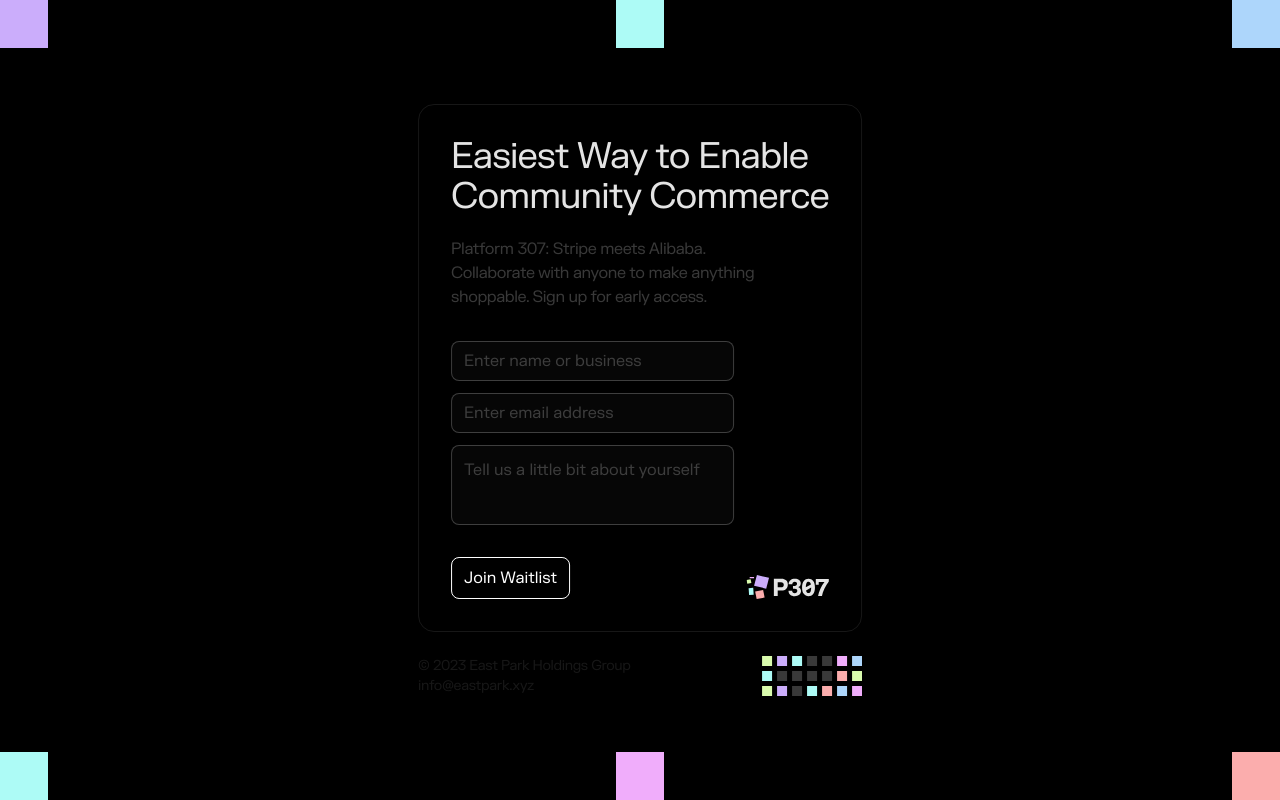
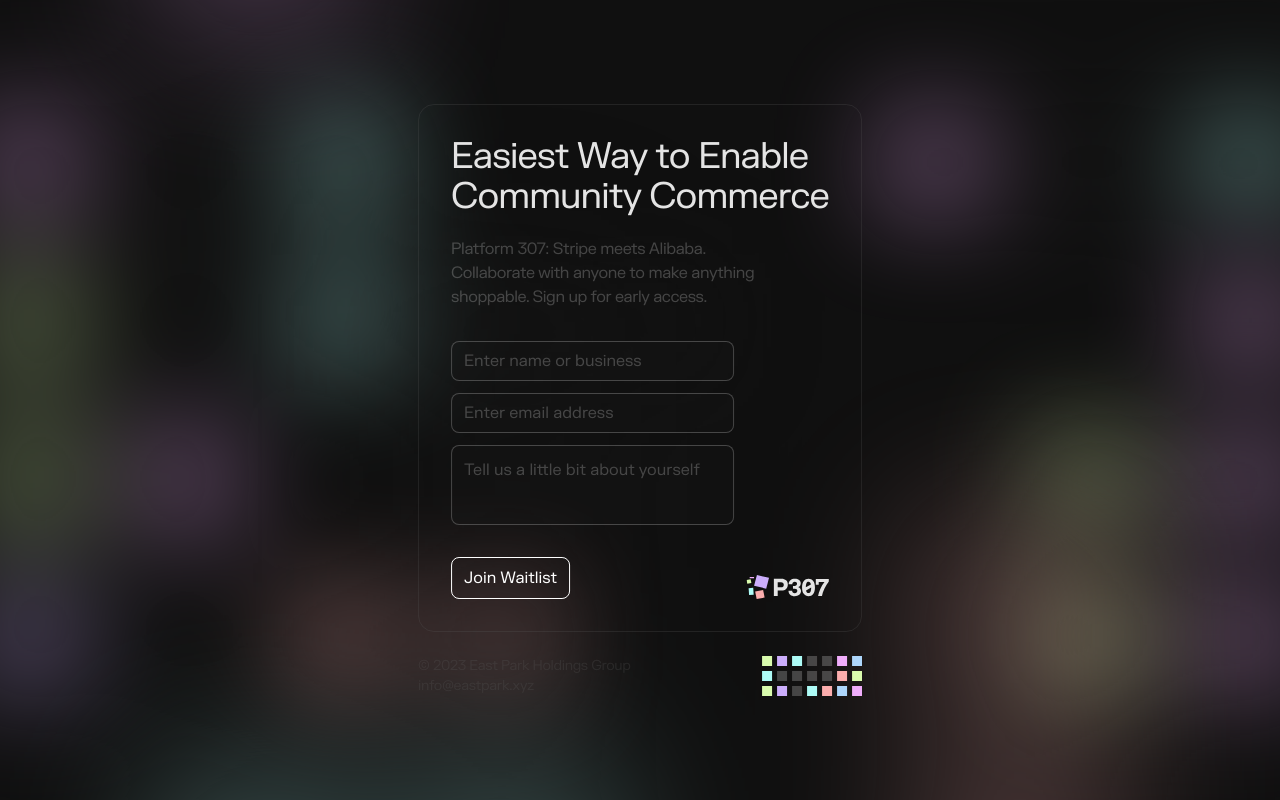
Before and after one commit to fvckprth/p307, a Next.js app: page / in a window 1280 px wide. Built offline with nearby package versions, Linux system fonts and the light colour scheme.

Commit message:
blur image

```diff
--- a/app/page.tsx
+++ b/app/page.tsx
@@ -7,8 +7,11 @@
 
 export default function Home() {
   return (
-    <div className="bg-black h-full overflow-y-hidden">
-      <ThreeDots />
+    <div className="bg-[#101010] h-full overflow-y-hidden">
+      <BlurImages />
+      <div className="h-screen relative z-0">
+        <ThreeDots />
+      </div>
       <div className="absolute left-1/2 top-1/2 transform -translate-x-1/2 -translate-y-1/2 px-6 md:px-0 w-full md:w-auto">
         <div className="max-w-full-sm mx-auto md:px-0">
           <WaitlistForm />
--- a/components/BlurImages.tsx
+++ b/components/BlurImages.tsx
@@ -1,22 +1,32 @@
+'use client'
+
 import Image from 'next/image';
 import React from 'react';
+import { motion } from 'framer-motion';
 
 function BlurImages() {
   return (
-      <div className="container">
+    <motion.div
+      initial={{ opacity: 0, y: 5, scale: 0.95, filter: "blur(5px)" }}
+      animate={{ scale: 1, opacity: 1, y: 0, filter: "blur(0px)" }}
+      transition={{ delay: 0.3, duration: 1.3 }}
+      className="relative z-0" // Added z-index
+    >
+      <div className="h-screen">
         <Image
           src="/images/desktop-bg.svg"
           alt="Desktop Background"
-            fill
+          layout="fill"  // Updated from 'fill'
           objectFit="cover"
         />
         <Image
           src="/images/mobile-bg.svg"
           alt="Mobile Background"
-            fill
+          layout="fill"  // Updated from 'fill'
           objectFit="cover"
         />
       </div>
+    </motion.div>
   );
 }
 
--- a/components/ThreeDots.tsx
+++ b/components/ThreeDots.tsx
@@ -9,7 +9,7 @@
     initial={{ opacity: 0, y: 5, filter: "blur(5px)" }}
     animate={{ opacity: 1, y: 0, filter: "blur(0px)" }}
     transition={{ delay: 0.3, duration: 0.9 }}
-    className="h-full flex flex-col justify-between"
+    className="relative h-full flex flex-col justify-between z-10"
     >
       <div className="flex justify-between w-full">
         <div style={{ backgroundColor: '#CBADFB' }} className="md:w-12 md:h-12 w-6 h-6"></div>
```
Lines whose indentation alone changed are shown as unchanged.
